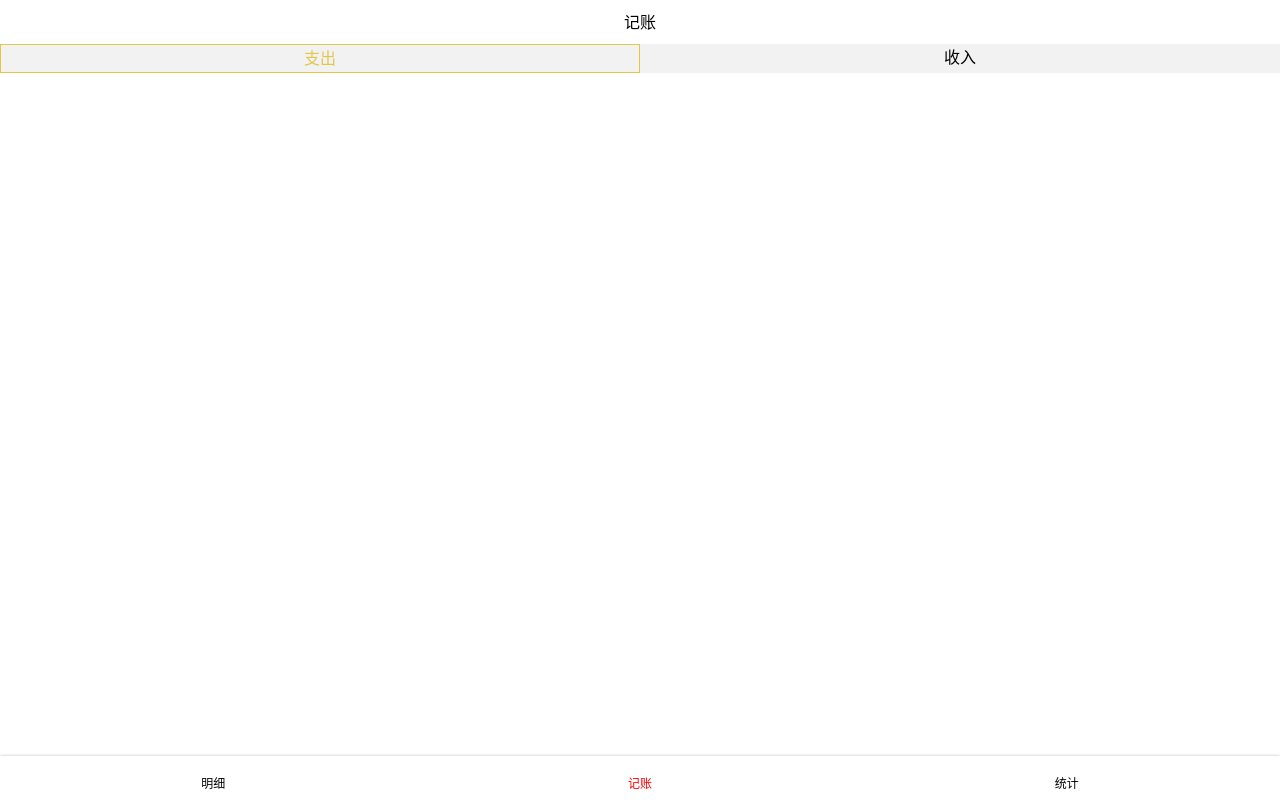
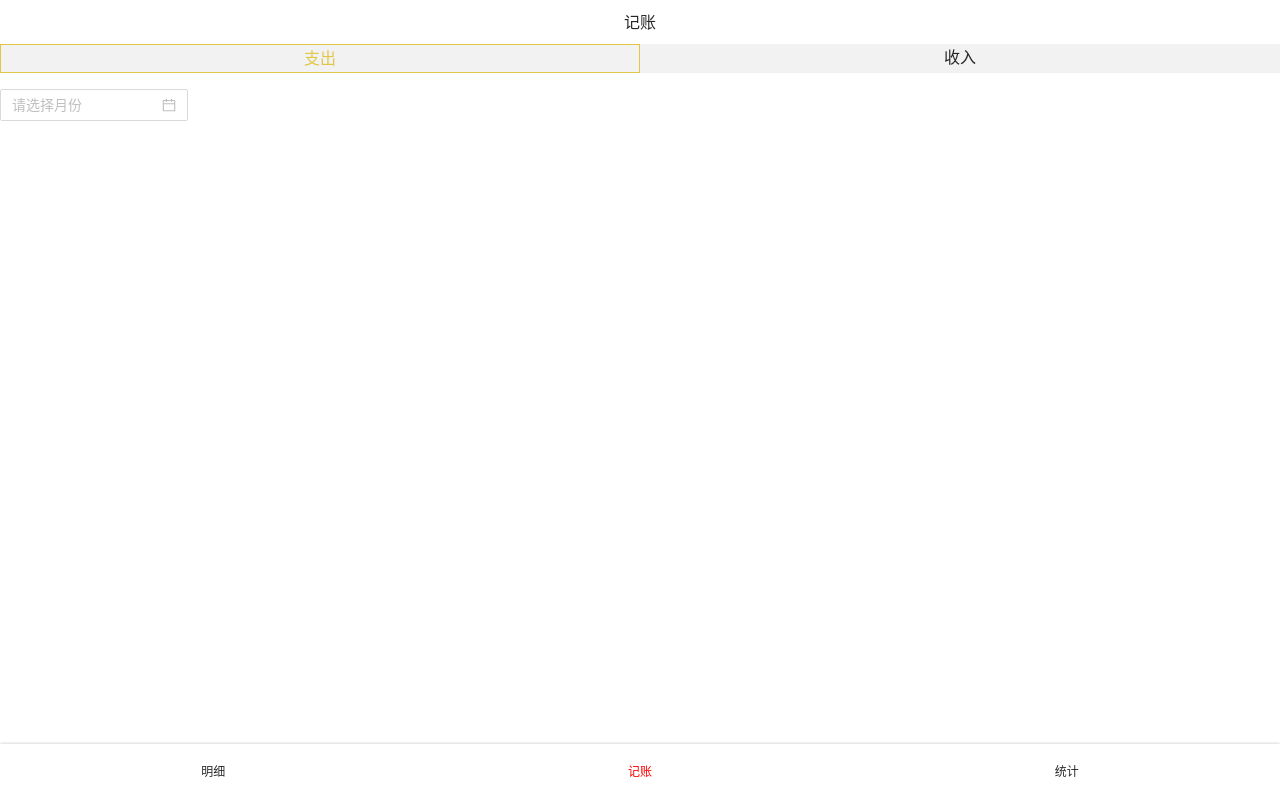
Before and after one commit to ChiLi2000/keep-accounts-r, a React app: page /#/account in a window 1280 px wide. Built offline with nearby package versions, Linux system fonts and the light colour scheme; some icons are missing.

Commit message:
完成 account 页面时间选择 UI

```diff
--- a/package.json
+++ b/package.json
@@ -15,6 +15,7 @@
     "@types/react-dom": "^16.9.8",
     "@typescript-eslint/eslint-plugin": "^4.5.0",
     "@typescript-eslint/parser": "^4.5.0",
+    "antd": "^4.9.4",
     "babel-eslint": "^10.1.0",
     "babel-jest": "^26.6.0",
     "babel-loader": "8.1.0",
--- a/src/index.scss
+++ b/src/index.scss
@@ -1,5 +1,6 @@
 @import-normalize ;
 @import "helper";
+@import '~antd/dist/antd.css';
 * {margin: 0;padding: 0;}
 * {box-sizing: border-box;}
 *::before {box-sizing: border-box;}
--- a/src/views/Account.tsx
+++ b/src/views/Account.tsx
@@ -2,6 +2,10 @@ import React from "react";
 import Layout from "components/Layout";
 import styled from "styled-components";
 import Icon from "../components/Icon";
+import {DatePicker} from "antd";
+import {ConfigProvider} from "antd";
+import zhCN from "antd/lib/locale/zh_CN";
+import "moment/locale/zh-cn";
 
 const Topbar = styled.section`
   display:flex;
@@ -35,6 +39,9 @@ const CategorySection = styled.section`
 
 
 function Account() {
+  const onChange = (date: any, dateString: string) => {
+    console.log(date, dateString);
+  };
   return <Layout>
     <Topbar>
       <Icon name="left"/>
@@ -47,6 +54,12 @@ function Account() {
         <li>收入</li>
       </ul>
     </CategorySection>
+      <ConfigProvider locale={zhCN}>
+        <DatePicker onChange={onChange}
+                    picker="month"
+                    // style={style}
+        />
+      </ConfigProvider>
   </Layout>;
 }
 
```
Also changed, not shown: 1 other file (tests, documents, lock files or other folders).
